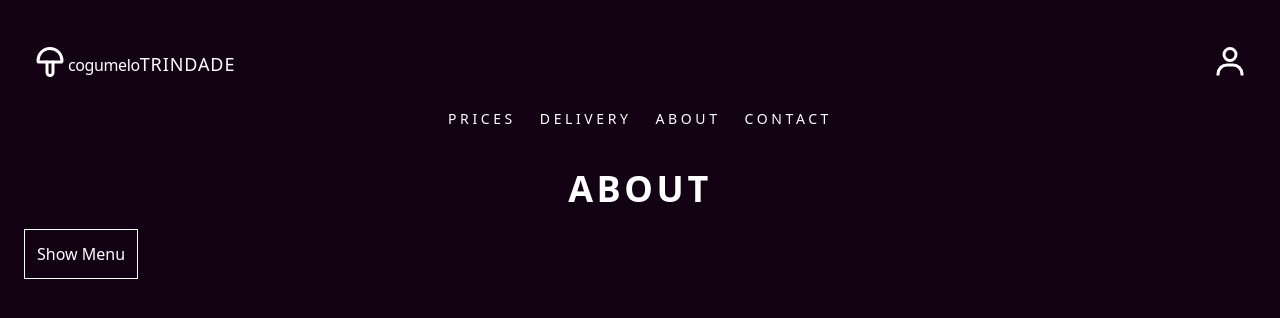
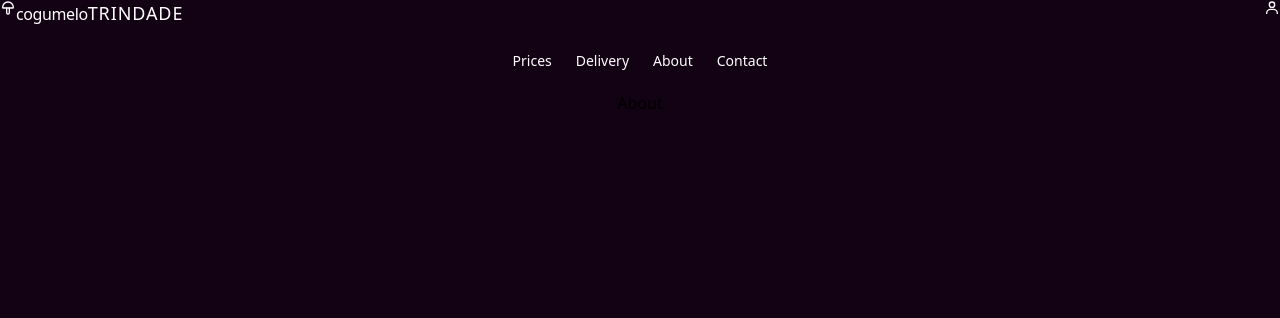
Before and after one commit to VaNomad/react-dropdown-menu, a React (Vite) app: page /about in a window 1280 px wide. Shown: the top 318 px of the page. Built offline with nearby package versions, Linux system fonts and the light colour scheme.

Commit message:
Removes BrowserRouter + > createBrowserRouter

```diff
--- a/src/App.jsx
+++ b/src/App.jsx
@@ -1,56 +1,47 @@
-import TestApp from "./components/TestApp";
+// import TestApp from "./components/TestApp";
 import Spinner from "./components/Spinner";
 import NavBar from "./components/NavBar";
-import { Route, Routes } from "react-router-dom";
+// import { Route, Routes } from "react-router-dom";
 import Home from "./pages/Home";
 import About from "./pages/About";
 import Contact from "./pages/Contact";
 import Delivery from "./pages/Delivery";
 import Prices from "./pages/Prices";
+import { RouterProvider, createBrowserRouter } from "react-router-dom";
 
+const router = createBrowserRouter([
+  {
+    element: <NavBar />,
+    children: [
+      {
+        path: "/",
+        element: <Home />
+      },
+      {
+        path: "/prices",
+        element: <Prices />
+      },
+      {
+        path: "/delivery",
+        element: <Delivery />
+      },
+      {
+        path: "/about",
+        element: <About />
+      },
+      {
+        path: "/contact",
+        element: <Contact />
+      },
+    ],
+  },
+]);
 
 function App() {
 
   return (
     <div className="bg-[#130114] h-screen">
-      {/* Spinner */}
-      <Spinner />
-
-      {/* Container */}
-      <div className="flex flex-col p-6">
-
-        {/* Header Container */}
-        <div className="text-white text-4xl font-bold uppercase tracking-widest ">
-
-          {/* Header */}
-          <div className="w-full flex flex-col px-2">
-
-            {/* NavBar */}
-            <NavBar />
-
-            {/* Routes */ }
-            <div className="">
-              <Routes>
-                <Route path="/" element={<Home />} />
-                <Route path="/about" element={<About />} />
-                <Route path="/contact" element={<Contact />} />
-                <Route path="/delivery" element={<Delivery />} />
-                <Route path="/prices" element={<Prices />} />
-              </Routes>
-            </div>
-
-          </div>
-        </div>
-
-        {/* Test Menu */}
-        <div>
-          <TestApp />
-        </div>
-
-
-
-      </div>
-
+      <RouterProvider router={router} />
     </div>
   );
 }
--- a/src/components/NavBar.jsx
+++ b/src/components/NavBar.jsx
@@ -1,19 +1,20 @@
-import { Link, useMatch, useResolvedPath } from "react-router-dom";
+import { Link, Outlet } from "react-router-dom";
 import DropDownItem from "./DropDownItem";
 import { useState } from "react";
 import { BiUser } from "react-icons/bi";
 import { TbMushroom } from "react-icons/tb";
 
-export default function NavBar(to) {
+export default function NavBar() {
   const [show, toggleShow] = useState(false);
-  const resolvedPath = useResolvedPath(to);
-  const isActive = useMatch({path: resolvedPath.pathname, end: true})
+  // const resolvedPath = useResolvedPath(to);
+  // const isActive = useMatch({path: resolvedPath.pathname, end: true})
 
   return (
-    <nav className="flex flex-col my-5">
+    <>
+      <nav className="flex flex-col mb-5 text-white">
         {/* logo */}
         <div className="flex justify-between mb-6">
-        <Link to="/" className="flex">
+          <Link to={"/"} className="flex">
             <div>
               <TbMushroom />
             </div>
@@ -36,16 +37,16 @@ export default function NavBar(to) {
         <div>
           <ul className="flex justify-center text-sm font-thin gap-6">
             <li>
-            <Link to="/prices">Prices</Link>
+              <Link to={"/prices"}>Prices</Link>
             </li>
             <li>
-            <Link to="/delivery">Delivery</Link>
+              <Link to={"/delivery"}>Delivery</Link>
             </li>
             <li>
-            <Link to="/about">About</Link>
+              <Link to={"/about"}>About</Link>
             </li>
             <li>
-            <Link to="/contact">Contact</Link>
+              <Link to={"/contact"}>Contact</Link>
             </li>
           </ul>
         </div>
@@ -68,5 +69,7 @@ export default function NavBar(to) {
           </div>
         )}
       </nav>
+      <Outlet />
+    </>
   );
 }
--- a/src/components/TestApp.jsx
+++ b/src/components/TestApp.jsx
@@ -1,33 +1,33 @@
-import React, {useState} from "react"
+// import React, {useState} from "react"
 
-function TestApp() {
-  const [show, toggleShow] = useState(false)
+// function TestApp() {
+//   const [show, toggleShow] = useState(false)
 
-  return (
-    <div>
-      <button
-        className="p-3 border border-white text-white  hover:scale-105"
-        onClick={() => toggleShow(!show)}
-      >
-        {show ? "Hide Menu" : "Show Menu"}
-      </button>
-      {show && (
-        <div className="p-[22.5px] rounded-b-xl absolute border border-white text-white transition-all duration-700 ease-in-out text-">
-          <ul>
-            <li className="cursor-pointer hover:text-purple-300 hover:scale-105">
-              settings
-            </li>
-            <li className="cursor-pointer hover:text-purple-300 hover:scale-105">
-              profile
-            </li>
-            <li className="cursor-pointer hover:text-purple-300 hover:scale-105">
-              logout
-            </li>
-          </ul>
-        </div>
-      )}
-    </div>
-  );
-}
+//   return (
+//     <div>
+//       <button
+//         className="p-3 border border-white text-white  hover:scale-105"
+//         onClick={() => toggleShow(!show)}
+//       >
+//         {show ? "Hide Menu" : "Show Menu"}
+//       </button>
+//       {show && (
+//         <div className="p-[22.5px] rounded-b-xl absolute border border-white text-white transition-all duration-700 ease-in-out text-">
+//           <ul>
+//             <li className="cursor-pointer hover:text-purple-300 hover:scale-105">
+//               settings
+//             </li>
+//             <li className="cursor-pointer hover:text-purple-300 hover:scale-105">
+//               profile
+//             </li>
+//             <li className="cursor-pointer hover:text-purple-300 hover:scale-105">
+//               logout
+//             </li>
+//           </ul>
+//         </div>
+//       )}
+//     </div>
+//   );
+// }
 
-export default TestApp;
+// export default TestApp;
--- a/src/main.jsx
+++ b/src/main.jsx
@@ -1,13 +1,10 @@
-import React from 'react'
-import ReactDOM from 'react-dom/client'
-import App from './App.jsx'
-import './index.css'
-import { BrowserRouter } from 'react-router-dom'
+import React from "react";
+import ReactDOM from "react-dom/client";
+import App from "./App.jsx";
+import "./index.css";
 
-ReactDOM.createRoot(document.getElementById('root')).render(
+ReactDOM.createRoot(document.getElementById("root")).render(
   <React.StrictMode>
-    <BrowserRouter>
-      <App />
-    </BrowserRouter>
-  </React.StrictMode>,
-)
+    <App />
+  </React.StrictMode>
+);
```
Lines whose indentation alone changed are shown as unchanged.
